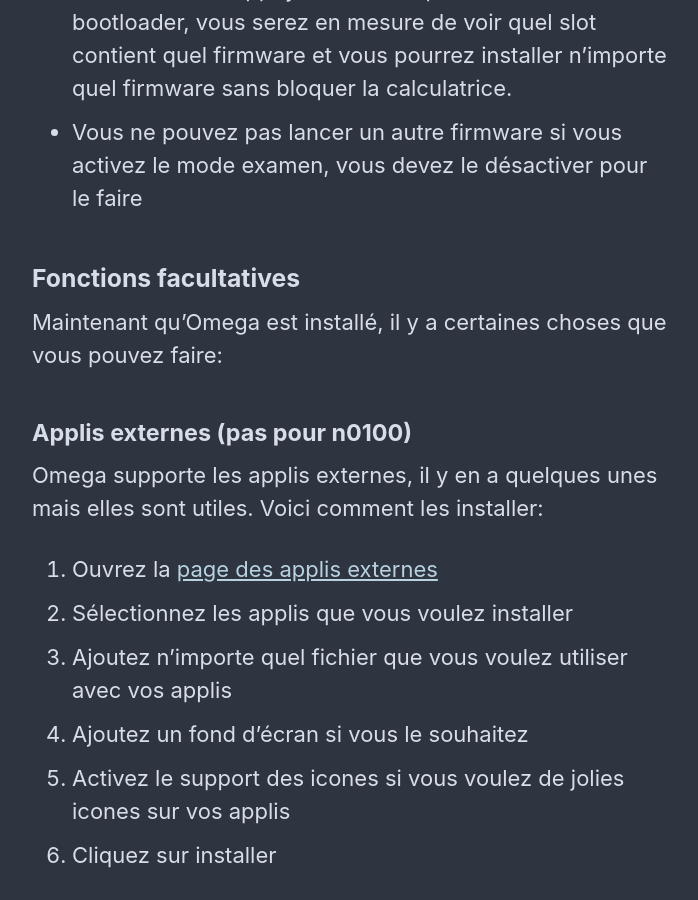
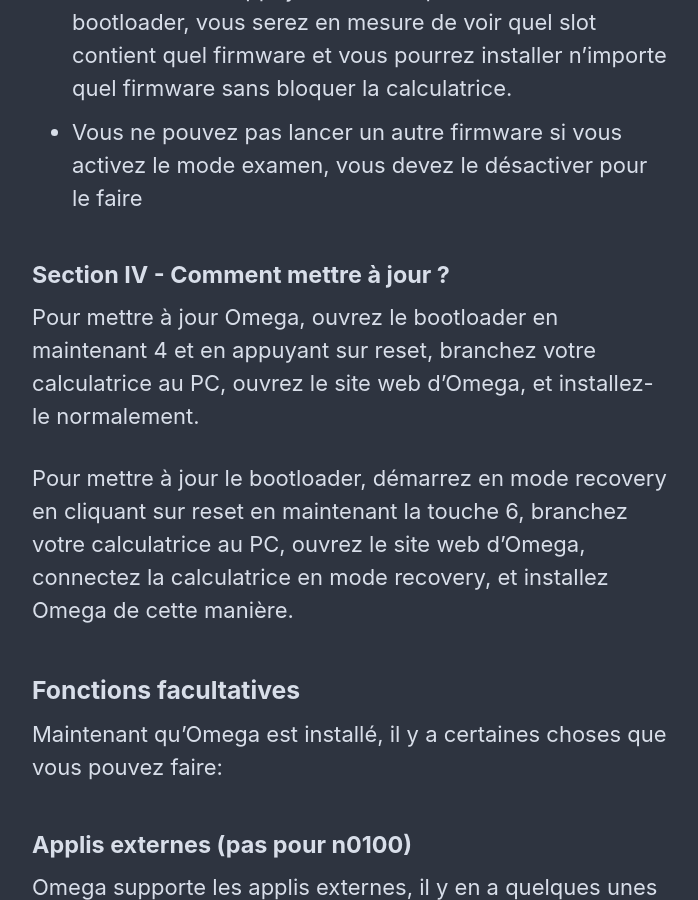
Before and after one commit to Omega-Numworks/Omega-Guide, a Jekyll site: the page built from _pages/fr_FR/omega.md, in a window 1280 px wide and 900 px high, scrolled down 1964 px. Shown: the whole window, without its empty margins (290-988 px from the left). Built offline with Jekyll 4.4.1, drawn with Linux system fonts in a browser that asks for light colours; comment, search, counter and statistics services are not loaded; some of the changed text lies outside the part shown.

Commit message:
Update omega.md

```diff
--- a/_pages/fr_FR/omega.md
+++ b/_pages/fr_FR/omega.md
@@ -36,6 +36,12 @@
 - Maintenez 4 et appuyez sur reset pour ouvrir le bootloader, vous serez en mesure de voir quel slot contient quel firmware et vous pourrez installer n'importe quel firmware sans bloquer la calculatrice.
 - Vous ne pouvez pas lancer un autre firmware si vous activez le mode examen, vous devez le désactiver pour le faire
 
+#### Section IV - Comment mettre à jour ?
+
+Pour mettre à jour Omega, ouvrez le bootloader en maintenant 4 et en appuyant sur reset, branchez votre calculatrice au PC, ouvrez le site web d'Omega, et installez-le normalement.
+
+Pour mettre à jour le bootloader, démarrez en mode recovery en cliquant sur reset en maintenant  la touche 6, branchez votre calculatrice au PC, ouvrez le site web d'Omega, connectez la calculatrice en mode recovery, et installez Omega de cette manière.
+
 ### Fonctions facultatives
 
 Maintenant qu'Omega est installé, il y a certaines choses que vous pouvez faire:
```
